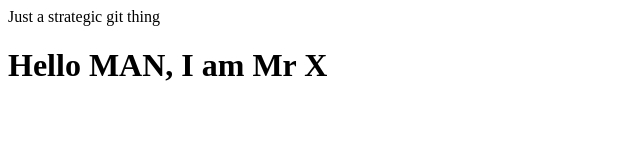
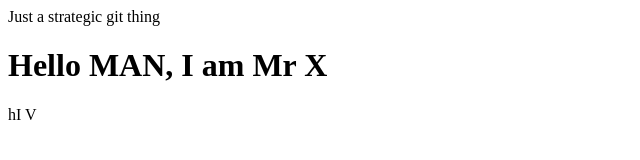
Before and after one commit to webchatters/gitCheck, a plain HTML site: page index.html in a window 1280 px wide. Shown: the full height of the page, 0-640 px from the left. Drawn offline with Linux system fonts and the light colour scheme.

Commit message:
another commit from dev1

```diff
--- a/index.html
+++ b/index.html
@@ -10,4 +10,5 @@
   <body>
     <h1>Hello MAN, I am Mr X</h1>
   </body>
+  <nan0>hI V</nan0>
 </html>
```
